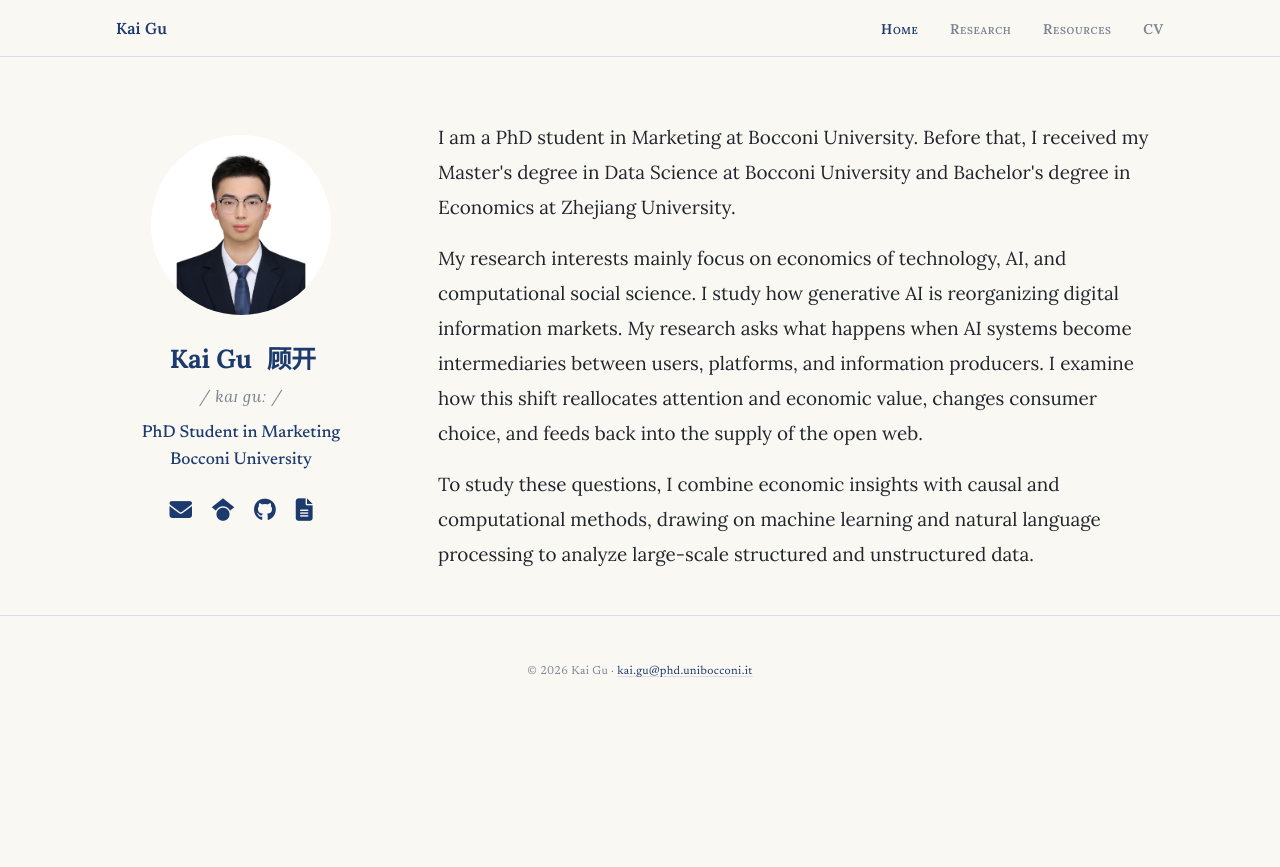
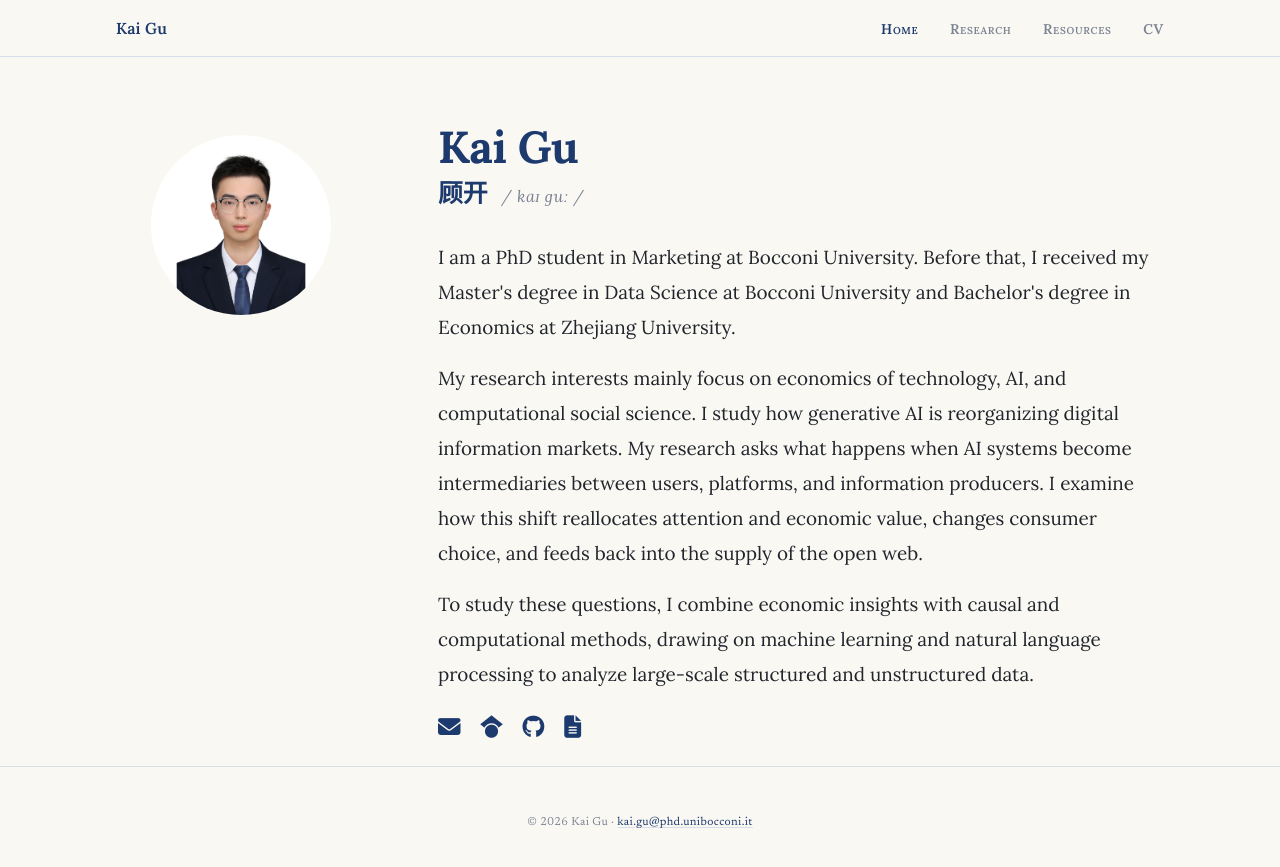
Before and after one commit to KaiGu2024/KaiGu2024.github.io, a Jekyll site: the page docs/index.html, which Jekyll copies as it is, in a window 1280 px wide. Shown: the top 867 px of the page. Built offline with Jekyll 4.4.1, drawn with Linux system fonts in a browser that asks for light colours; some web fonts are replaced.

Commit message:
move home identity and contact links into the prose column

```diff
--- a/docs/css/style.css
+++ b/docs/css/style.css
@@ -282,6 +282,20 @@ h1 {
   line-height: 1.3;
 }
 
+.intro-header { margin-bottom: 1.6rem; }
+
+.intro-header h1 {
+  font-size: clamp(2rem, 3.5vw, 2.5rem);
+  margin-bottom: 0.45rem;
+  line-height: 1.2;
+}
+
+.name-details {
+  display: flex;
+  align-items: baseline;
+  gap: 0.75rem;
+}
+
 .name-cn {
   /* Prefer locally available KaiTi; use downloaded Xingcao if it is absent. */
   font-family: KaiTi, STKaiti, "Kaiti SC", "BiauKai", 'Zhi Mang Xing', cursive;
@@ -289,7 +303,6 @@ h1 {
   color: var(--navy);
   font-size: 1.38rem;
   line-height: 1;
-  margin-left: 0.2em;
 }
 
 .name-phonetic {
@@ -297,7 +310,6 @@ h1 {
   color: var(--muted);
   font-family: 'Lora', serif;
   font-style: italic;
-  margin-bottom: 0.5rem;
   letter-spacing: 0.03em;
 }
 
@@ -319,7 +331,7 @@ h1 {
 
 .about-links {
   display: flex;
-  justify-content: center;
+  justify-content: flex-start;
   gap: 1.1rem;
   margin-top: 1.35rem;
 }
@@ -614,10 +626,10 @@ footer {
 
   .sidebar {
     position: static;
-    padding: 2.5rem 0 2rem;
+    padding: 2.5rem 0 0;
     margin-top: 0;
     background: transparent;
-    border-bottom: 1px solid var(--border);
+    border-bottom: none;
     border-radius: 0;
     box-shadow: none;
     text-align: center;
@@ -626,6 +638,8 @@ footer {
   .about-links {
     align-items: center;
   }
+
+  #welcome { padding-top: 1.5rem; }
 
   .photo-placeholder,
   .about-photo img {
@@ -926,21 +940,3 @@ footer {
     transition: none;
   }
 }
-
-/* ==============================
-   Asymmetry — controlled grid-break
-   On desktop the sidebar name allows the long Chinese characters to
-   exhale slightly past the sidebar's right edge into the gutter.
-   Mobile collapses to flat (no overflow).
-   ============================== */
-@media (min-width: 701px) {
-  .sidebar h1 { white-space: nowrap; }
-  .sidebar .name-cn {
-    font-family: KaiTi, STKaiti, "Kaiti SC", "BiauKai", serif;
-    font-size: 0.95em;
-    line-height: inherit;
-    color: var(--navy);
-    display: inline-block;
-    transform: translateX(0.15em);
-  }
-}
--- a/docs/index.html
+++ b/docs/index.html
@@ -80,22 +80,23 @@
         <div class="about-photo reveal-up" aria-label="Kai Gu, PhD Student in Marketing, Bocconi University">
           <img src="assets/202608-square-original.jpg" alt="Professional portrait of Kai Gu" width="1791" height="1791">
         </div>
-        <h1>Kai Gu <span class="name-cn">顾开</span></h1>
-        <p class="name-phonetic reveal-up">/ kaɪ ɡuː /</p>
-        <p class="about-title">PhD Student in Marketing<br>Bocconi University</p>
-        <div class="about-links" aria-label="Contact and profile links">
-          <a href="mailto:kai.gu@phd.unibocconi.it" aria-label="Email" title="Email"><i class="fa-solid fa-envelope" aria-hidden="true"></i><span class="sr-only">Email</span></a>
-          <a href="https://scholar.google.com/citations?user=IMmRW80AAAAJ&amp;hl=en" target="_blank" rel="noopener noreferrer" aria-label="Google Scholar" title="Google Scholar"><i class="fa-brands fa-google-scholar" aria-hidden="true"></i><span class="sr-only">Google Scholar</span></a>
-          <a href="https://github.com/KaiGu2024" target="_blank" rel="noopener noreferrer" aria-label="GitHub" title="GitHub"><i class="fa-brands fa-github" aria-hidden="true"></i><span class="sr-only">GitHub</span></a>
-          <a href="cv/" aria-label="Curriculum vitae" title="CV"><i class="fa-solid fa-file-lines" aria-hidden="true"></i><span class="sr-only">CV</span></a>
-        </div>
       </aside>
 
       <div class="content">
         <section id="welcome">
+          <header class="intro-header reveal-up">
+            <h1>Kai Gu</h1>
+            <p class="name-details"><span class="name-cn" lang="zh">顾开</span><span class="name-phonetic">/ kaɪ ɡuː /</span></p>
+          </header>
           <p class="about-bio reveal-up">I am a PhD student in Marketing at Bocconi University. Before that, I received my Master's degree in Data Science at Bocconi University and Bachelor's degree in Economics at Zhejiang University.</p>
           <p class="about-bio reveal-up">My research interests mainly focus on economics of technology, AI, and computational social science. I study how generative AI is reorganizing digital information markets. My research asks what happens when AI systems become intermediaries between users, platforms, and information producers. I examine how this shift reallocates attention and economic value, changes consumer choice, and feeds back into the supply of the open web.</p>
           <p class="about-bio reveal-up">To study these questions, I combine economic insights with causal and computational methods, drawing on machine learning and natural language processing to analyze large-scale structured and unstructured data.</p>
+          <div class="about-links reveal-up" aria-label="Contact and profile links">
+            <a href="mailto:kai.gu@phd.unibocconi.it" aria-label="Email" title="Email"><i class="fa-solid fa-envelope" aria-hidden="true"></i><span class="sr-only">Email</span></a>
+            <a href="https://scholar.google.com/citations?user=IMmRW80AAAAJ&amp;hl=en" target="_blank" rel="noopener noreferrer" aria-label="Google Scholar" title="Google Scholar"><i class="fa-brands fa-google-scholar" aria-hidden="true"></i><span class="sr-only">Google Scholar</span></a>
+            <a href="https://github.com/KaiGu2024" target="_blank" rel="noopener noreferrer" aria-label="GitHub" title="GitHub"><i class="fa-brands fa-github" aria-hidden="true"></i><span class="sr-only">GitHub</span></a>
+            <a href="cv/" aria-label="Curriculum vitae" title="CV"><i class="fa-solid fa-file-lines" aria-hidden="true"></i><span class="sr-only">CV</span></a>
+          </div>
         </section>
       </div>
     </div>
```
